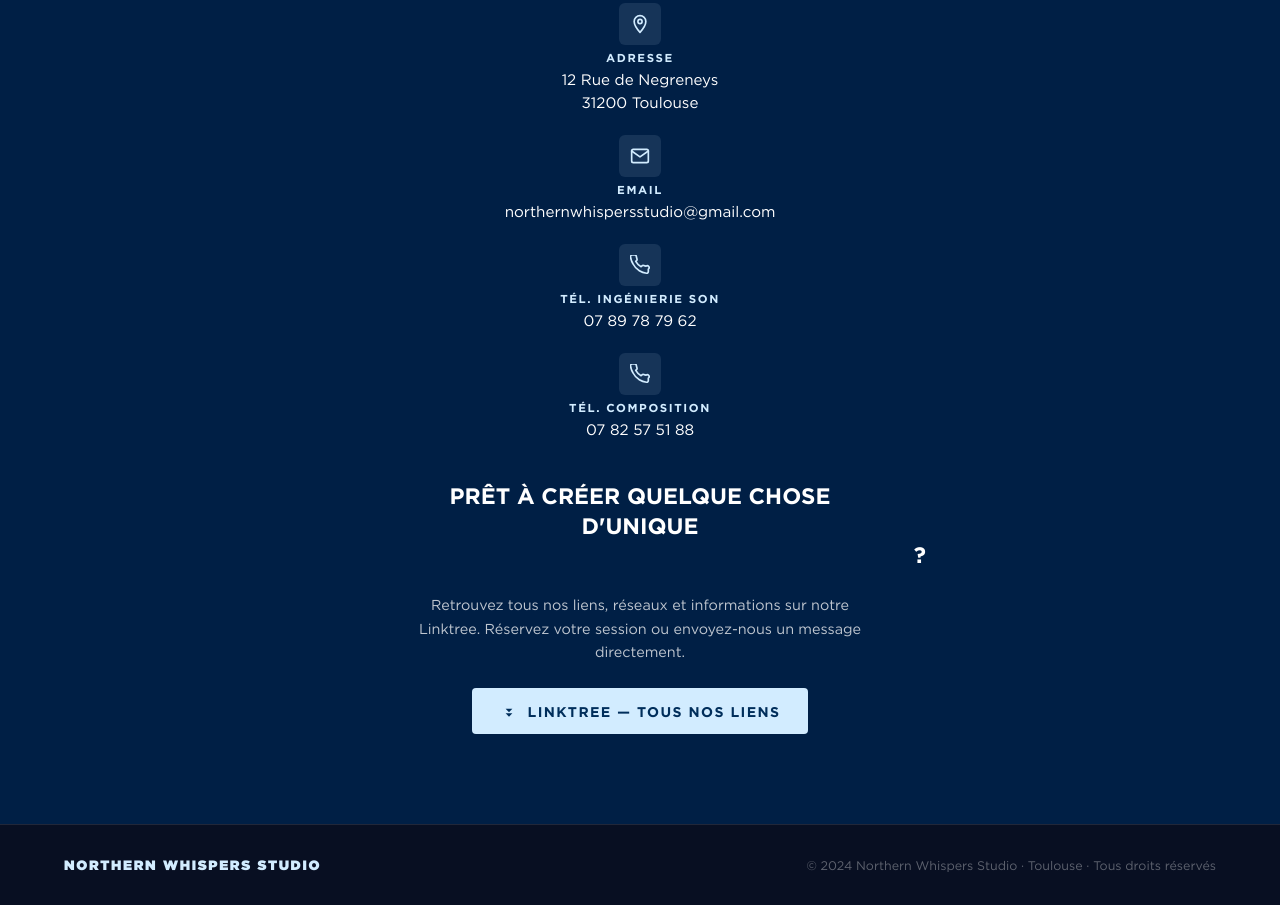
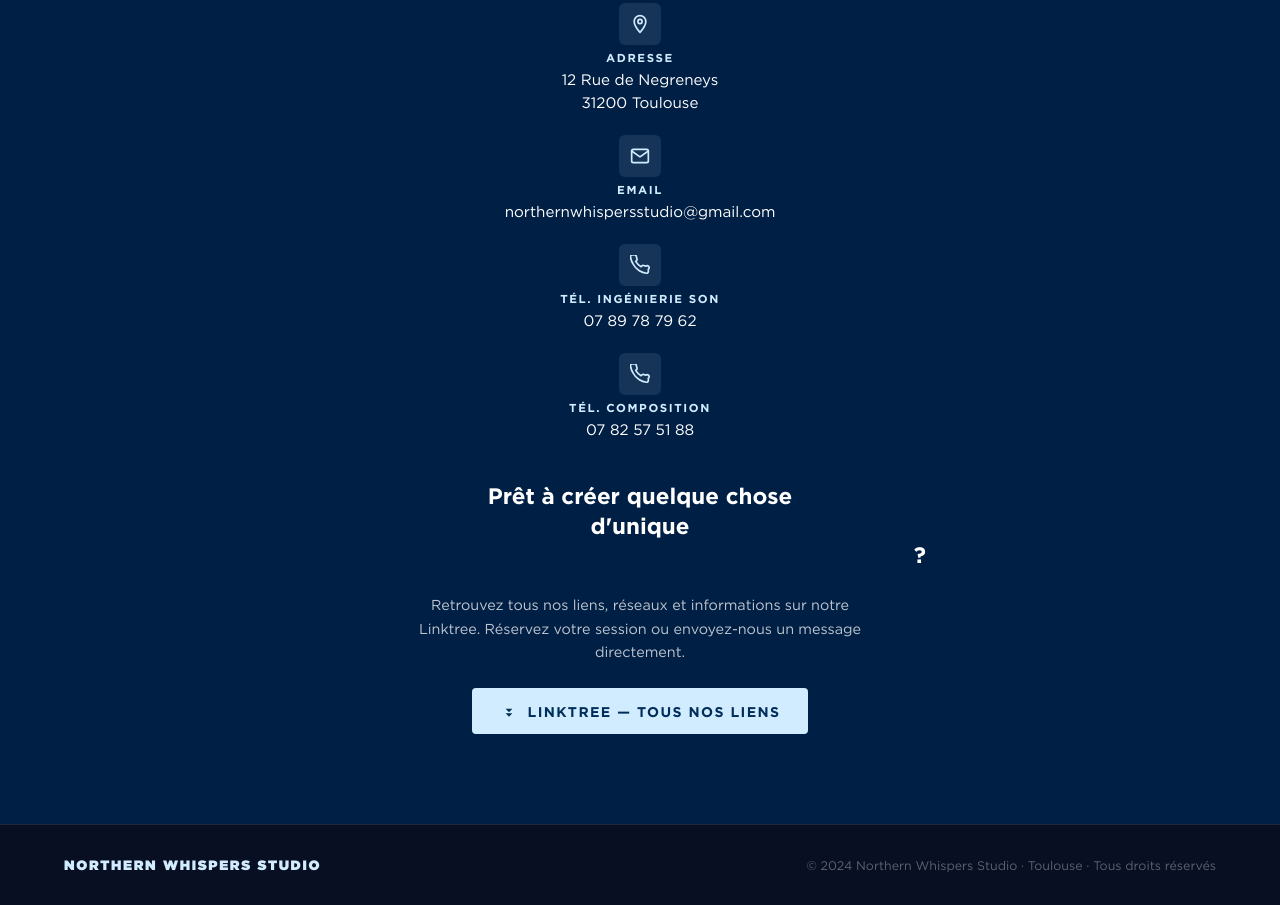
Before and after one commit to northernwhispersstudio/northernwhispersstudio.github.io, a website: page index.html in a window 1280 px wide. Shown: the part 5505-6410 px from the top of the page. Drawn offline with Linux system fonts and the light colour scheme.

```diff
--- a/index.html
+++ b/index.html
@@ -1099,11 +1099,11 @@
       font-family: 'Gotham', sans-serif;
       font-weight: 800;
       font-size: clamp(1rem, 2.2vw, 1.4rem);
-      text-transform: uppercase;
       line-height: 1.3;
       margin-bottom: 8px;
-      max-width: 600px;
+      max-width: 580px;
       text-align: center;
+      letter-spacing: 0;
     }
 
     .contact-cta-sub { color: var(--white-dim); font-size: 0.9rem; line-height: 1.65; margin-bottom: 8px; max-width: 480px; }
```
